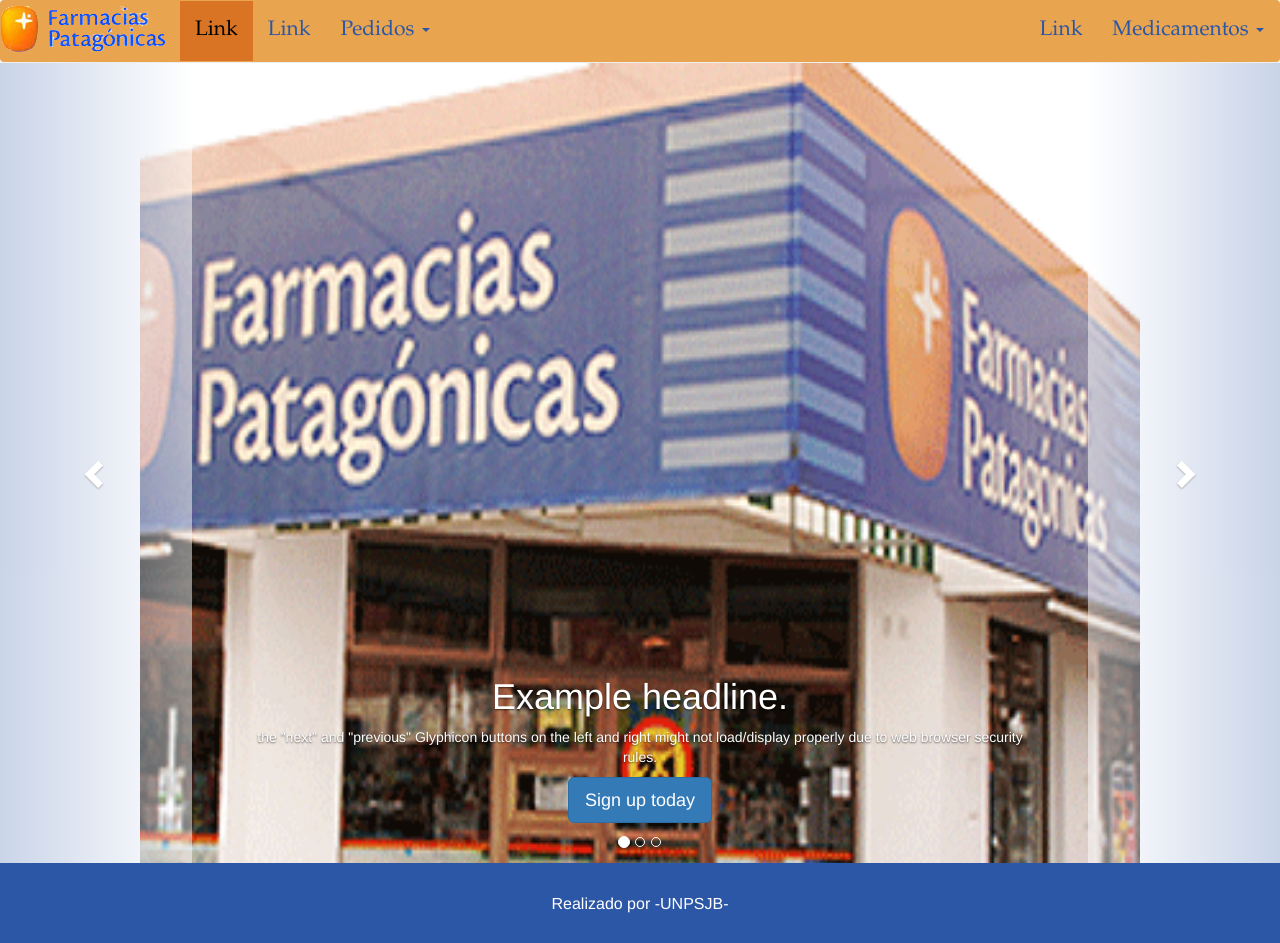
After one commit to UNPSJB/farma, a Django app: page /inicio/ in a window 1280 px wide. The commit adds this page. Run offline with Django 3.2, Linux system fonts and the light colour scheme; some libraries are stand-ins or nearby versions.

Commit message:
pagina de inicio

```diff
--- /dev/null
+++ b/estaticos/css/inicio.css
@@ -0,0 +1,186 @@
+.navbar-default {
+  background-color: #e8a44f;
+  border-color: #d97424;
+}
+
+.navbar .nav > li > a, .navbar .nav > li >
+.navbar .nav > li.current-menu-item > a,
+.navbar .nav > li.current-menu-ancestor > a {
+
+
+font-family:    Garamond;
+font-size:      1.5em;
+
+}
+hr {
+    -moz-border-bottom-colors: none;
+    -moz-border-left-colors: none;
+    -moz-border-right-colors: none;
+    -moz-border-top-colors: none;
+    border-color: #000 -moz-use-text-color -moz-use-text-color;
+    border-image: none;
+    border-style: solid none none;
+    border-width: 1px 0 0;
+    margin-bottom: 0px;
+    margin-top: 0px;
+}
+
+
+
+
+
+.container-fluid {
+    margin-left: auto;
+    margin-right: auto;
+    padding-left: 0px;
+    padding-right: 0px;
+}
+
+.navbar {
+    border: 1px solid transparent;
+    margin-bottom: 0px;
+    min-height: 50px;
+    position: relative;
+}
+
+.navbar-brand {
+    float: left;
+    font-size: 18px;
+    height: 50px;
+    line-height: 20px;
+    padding: 0px;
+    }
+
+.navbar > .container .navbar-brand, .navbar > .container-fluid .navbar-brand {
+    margin-right: 15px;
+    margin-left: 0px;
+    margin-top: 5px;
+    margin-bottom: 5px;
+
+}
+
+.navbar-nav > li > a {
+    padding-bottom: 20px;
+    padding-top: 20px;
+ }
+
+ .navbar-form {
+    border: 0 none;
+    box-shadow: none;
+    margin-left: 0;
+    margin-right: 0;
+    padding-bottom: 5px;
+    padding-top: 5px;
+    width: auto;
+ }
+.navbar-default .navbar-brand {
+  color: #2c57a6;
+}
+.navbar-default .navbar-brand:hover, .navbar-default .navbar-brand:focus {
+  color: #000000;
+}
+.navbar-default .navbar-text {
+  color: #2c57a6;
+}
+.navbar-default .navbar-nav > li > a {
+  color: #2c57a6;
+}
+.navbar-default .navbar-nav > li > a:hover, .navbar-default .navbar-nav > li > a:focus {
+  color: #000000;
+}
+.navbar-default .navbar-nav > li > .dropdown-menu {
+  background-color: #e8a44f;
+}
+.navbar-default .navbar-nav > li > .dropdown-menu > li > a {
+  font-family:    Garamond;
+  font-size:      1.5em;
+  color: #2c57a6;
+}
+.navbar-default .navbar-nav > li > .dropdown-menu > li > a:hover,
+.navbar-default .navbar-nav > li > .dropdown-menu > li > a:focus {
+  color: #000000;
+  background-color: #d97424;
+}
+.navbar-default .navbar-nav > li > .dropdown-menu > li > .divider {
+  background-color: #e8a44f;
+}
+.navbar-default .navbar-nav > .active > a, .navbar-default .navbar-nav > .active > a:hover, .navbar-default .navbar-nav > .active > a:focus {
+  color: #000000;
+  background-color: #d97424;
+}
+.navbar-default .navbar-nav > .open > a, .navbar-default .navbar-nav > .open > a:hover, .navbar-default .navbar-nav > .open > a:focus {
+  color: #000000;
+  background-color: #d97424;
+}
+.navbar-default .navbar-toggle {
+  border-color: #d97424;
+}
+.navbar-default .navbar-toggle:hover, .navbar-default .navbar-toggle:focus {
+  background-color: #d97424;
+}
+.navbar-default .navbar-toggle .icon-bar {
+  background-color: #2c57a6;
+}
+.navbar-default .navbar-collapse,
+.navbar-default .navbar-form {
+  border-color: #2c57a6;
+}
+.navbar-default .navbar-link {
+  color: #2c57a6;
+}
+.navbar-default .navbar-link:hover {
+  color: #000000;
+}
+
+@media (max-width: 767px) {
+  .navbar-default .navbar-nav .open .dropdown-menu > li > a {
+    color: #2c57a6;
+  }
+  .navbar-default .navbar-nav .open .dropdown-menu > li > a:hover, .navbar-default .navbar-nav .open .dropdown-menu > li > a:focus {
+    color: #000000;
+  }
+  .navbar-default .navbar-nav .open .dropdown-menu > .active > a, .navbar-default .navbar-nav .open .dropdown-menu > .active > a:hover, .navbar-default .navbar-nav .open .dropdown-menu > .active > a:focus {
+    color: #000000;
+    background-color: #d97424;
+  }
+}
+
+
+
+.carousel-control.right {
+    background-image: linear-gradient(to right, rgba(255, 255, 255,  1) 0px, rgba(44, 87, 166 ,0.5) 100%);
+    background-repeat: repeat-x;
+    left: auto;
+    right: 0;
+}
+
+.carousel-control.left {
+    background-image: linear-gradient(to left, rgba(255, 255, 255,  1) 0px, rgba(44, 87, 166 ,0.5) 100%);
+    background-repeat: repeat-x;
+    right: auto;
+    left: 0;
+}
+/* Sticky footer styles
+-------------------------------------------------- */
+html {
+  position: relative;
+  min-height: 100%;
+}
+body {
+  /* Margin bottom by footer height */
+  margin-bottom: 60px;
+}
+.footer {
+  position: absolute;
+  bottom: 0;
+  width: 100%;
+  /* Set the fixed height of the footer here */
+  height: 80px;
+  background-color: #2c57a6;
+  color: #FFF
+}
+.text-muted {
+    font-size: 16px;
+    margin-top: 30px;
+    color: #fff;
+ }
--- a/farma/urls.py
+++ b/farma/urls.py
@@ -21,5 +21,6 @@ from . import views
 urlpatterns = [
     url(r'^admin/', include(admin.site.urls)),
     url(r'^$', views.login, name="login"),
+    url(r'^inicio/$', views.inicio, name="inicio"),
 
 ]
--- a/farma/views.py
+++ b/farma/views.py
@@ -2,3 +2,6 @@ from django.shortcuts import render
 
 def login(request):
     return render(request, "login.html")
+
+def inicio(request):
+    return render(request, "inicio.html")
--- /dev/null
+++ b/templates/inicio.html
@@ -0,0 +1,129 @@
+{%extends "base.html"%}
+{% load staticfiles %}
+
+     {% block stylesheets %}<link href="{% static 'css/inicio.css' %}" rel="stylesheet">{% endblock %}
+{% block content%}
+<nav class="navbar navbar-default">
+  <div class="container-fluid">
+    <!-- Brand and toggle get grouped for better mobile display -->
+    <div class="navbar-header">
+      <button type="button" class="navbar-toggle collapsed" data-toggle="collapse" data-target="#bs-example-navbar-collapse-1" aria-expanded="false">
+        <span class="sr-only">Toggle navigation</span>
+        <span class="icon-bar"></span>
+        <span class="icon-bar"></span>
+        <span class="icon-bar"></span>
+      </button>
+      <a class="navbar-brand" href=login>
+        <img alt="Brand" src="{% static 'images/logopequeno.png'%}">
+      </a>
+    </div>
+
+    <!-- Collect the nav links, forms, and other content for toggling -->
+    <div class="collapse navbar-collapse" id="bs-example-navbar-collapse-1">
+      <ul class="nav navbar-nav">
+        <li class="active"><a href="#">Link <span class="sr-only">(current)</span></a></li>
+        <li><a href="#">Link</a></li>
+        <li class="dropdown">
+          <a href="#" class="dropdown-toggle" data-toggle="dropdown" role="button" aria-haspopup="true" aria-expanded="false">Pedidos <span class="caret"></span></a>
+          <ul class="dropdown-menu">
+            <li><a href="#">Registrar Pedido de Farmacia</a></li>
+            <li role="separator" class="divider"></li>
+            <li><a href="#">Realizar Pedido a Laboratorio</a></li>
+            <li><a href="#">Registrar Recepcion de pedido de Laboratorio</a></li>
+            <li role="separator" class="divider"></li>
+            <li><a href="#">Registrar Pedido de Clinicas</a></li>
+
+          </ul>
+        </li>
+      </ul>
+      <!---
+      <form class="navbar-form navbar-left" role="search">
+        <div class="form-group">
+          <input type="text" class="form-control" placeholder="Search">
+        </div>
+        <button type="submit" class="btn btn-default">Submit</button>
+      </form>
+      --->
+      <ul class="nav navbar-nav navbar-right">
+        <li><a href="#">Link</a></li>
+        <li class="dropdown">
+          <a href="#" class="dropdown-toggle" data-toggle="dropdown" role="button" aria-haspopup="true" aria-expanded="false">Medicamentos <span class="caret"></span></a>
+          <ul class="dropdown-menu">
+            <li><a href="#">Dar de alta un Medicamento</a></li>
+            <li><a href="#">Modificar el Stock Minimo o el Precio de un medicamento</a></li>
+            <li><a href="#">Dar de baja un medicamento </a></li>
+            <li role="separator" class="divider"></li>
+            <li><a href="#">Separated link</a></li>
+          </ul>
+        </li>
+      </ul>
+    </div><!-- /.navbar-collapse -->
+  </div><!-- /.container-fluid -->
+</nav>
+<hr>
+<!-- Carousel
+    ================================================== -->
+<div class="container-fluid">
+    <div id="myCarousel" class="carousel slide" data-ride="carousel">
+      <!-- Indicators -->
+      <ol class="carousel-indicators">
+        <li data-target="#myCarousel" data-slide-to="0" class="active"></li>
+        <li data-target="#myCarousel" data-slide-to="1"></li>
+        <li data-target="#myCarousel" data-slide-to="2"></li>
+      </ol>
+      <div class="carousel-inner" role="listbox">
+        <div class="item active">
+          <div class="container">
+            <center>
+          <img class="first-slide" src="{% static 'images/farmacia1.gif'%}" alt="First slide" width=1000 height=820>
+            </center>
+            <div class="carousel-caption">
+              <h1>Example headline.</h1>
+              <p>the "next" and "previous" Glyphicon buttons on the left and right might not load/display properly due to web browser security rules.</p>
+              <p><a class="btn btn-lg btn-primary" href="#" role="button">Sign up today</a></p>
+            </div>
+          </div>
+        </div>
+        <div class="item">
+          <div class="container">
+            <center>
+          <img class="second-slide" src="{% static 'images/farmacia2.jpg'%}" alt="Second slide" width=1000 height=820>
+            </center>
+            <div class="carousel-caption">
+              <h1>Another example headline.</h1>
+              <p>Cras justo odio, dapibus ac facilisis in, egestas eget quam. Donec id elit non mi porta gravida at eget metus. Nullam id dolor id nibh ultricies vehicula ut id elit.</p>
+              <p><a class="btn btn-lg btn-primary" href="#" role="button">Learn more</a></p>
+            </div>
+          </div>
+        </div>
+        <div class="item">
+          <div class="container">
+            <center>
+          <img class="third-slide" src="{% static 'images/farmacia3.jpg'%}" alt="Third slide" width=1000 height=820>
+            </center>
+            <div class="carousel-caption">
+              <h1>One more for good measure.</h1>
+              <p>Cras justo odio, dapibus ac facilisis in, egestas eget quam. Donec id elit non mi porta gravida at eget metus. Nullam id dolor id nibh ultricies vehicula ut id elit.</p>
+              <p><a class="btn btn-lg btn-primary" href="#" role="button">Browse gallery</a></p>
+            </div>
+          </div>
+        </div>
+      </div>
+      <a class="left carousel-control" href="#myCarousel" role="button" data-slide="prev">
+        <span class="glyphicon glyphicon-chevron-left" aria-hidden="true"></span>
+        <span class="sr-only">Previous</span>
+      </a>
+      <a class="right carousel-control" href="#myCarousel" role="button" data-slide="next">
+        <span class="glyphicon glyphicon-chevron-right" aria-hidden="true"></span>
+        <span class="sr-only">Next</span>
+      </a>
+    </div><!-- /.carousel -->
+     </div>
+
+
+    <footer class="footer">
+      <div class="container">
+        <p class="text-muted" align="center"> Realizado por -UNPSJB-</p>
+      </div>
+    </footer>
+  {%endblock%}
```
Also changed, not shown: templates/login.html (+5 -5 lines), estaticos/images/farmacia1.gif (added), estaticos/images/farmacia2.jpg (added), estaticos/images/farmacia3.jpg (added), estaticos/images/img_chania.jpg (added), estaticos/images/img_chania2.jpg (added), estaticos/images/img_flower.jpg (added), estaticos/images/img_flower2.jpg (added), estaticos/images/logopequeno.png (added), 3 other files.
